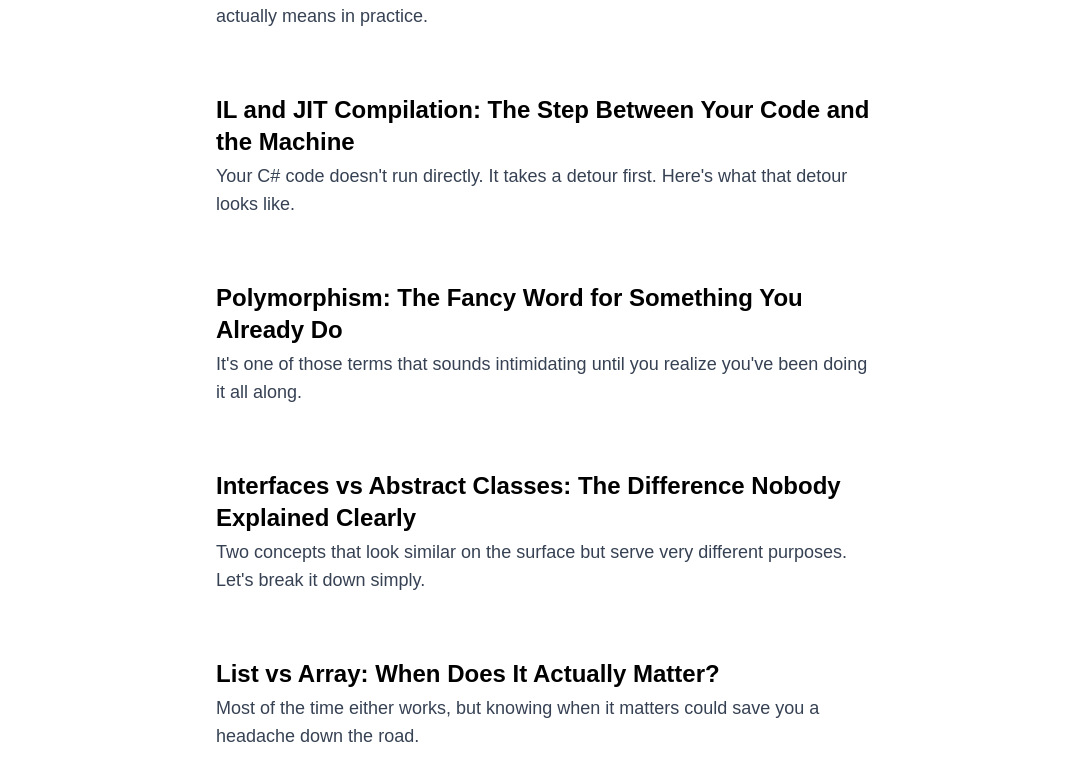
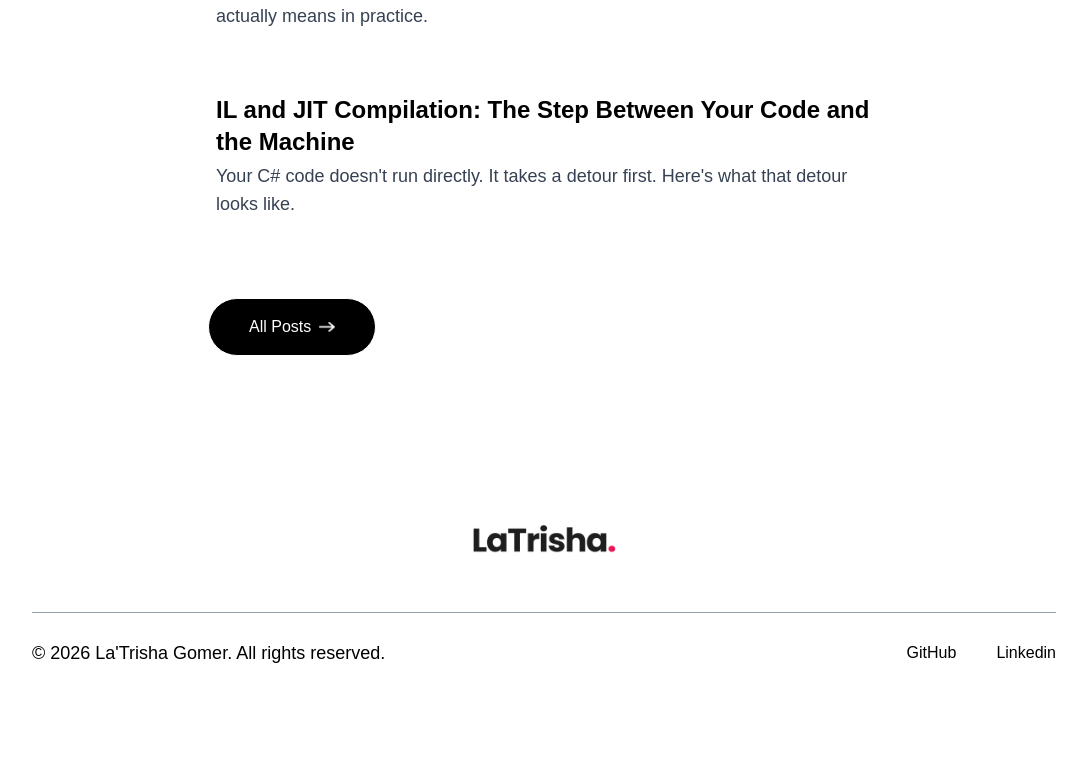
Before and after one commit to LaTrishaGomer/latrisha-gomer, a Next.js app: page / in a window 1280 px wide. Shown: the part 1314-2096 px from the top of the page, without its empty margins (96-1183 px from the left). After the commit the page ends 2007 px from the top, so only its background shows below. Built offline with nearby package versions, Linux system fonts and the light colour scheme; a web font is replaced by a local one.

Commit message:
limit posts on homepage and hide all posts button on blog index page

```diff
--- a/app/components/Blog.jsx
+++ b/app/components/Blog.jsx
@@ -4,7 +4,7 @@ import React from 'react'
 import { Github, ExternalLink } from 'lucide-react'
 import Link from 'next/link'
 
-const Blog = () => {
+const Blog = ({ limit, showButton }) => {
   return (
      <div id='blog' className='w-full px-[12%] py-10 scroll-mt-20'>
       <h4 className='mb-2 text-lg font-ovo max-w-2xl mx-auto'>The blog</h4>
@@ -18,7 +18,7 @@ const Blog = () => {
 
       {/*</div><div className='flex flex-col gap-16 my-10 max-w-6xl mx-auto'>*/}
         <div className='flex flex-col gap-12 my-10 max-w-2xl mx-auto'>
-        {workData.map((project, index) => (
+        {(limit ? workData.slice(0, limit) : workData).map((project, index) => (
           <div key={index} className='flex flex-col gap-4'>
             {/* Project Image */}
             {/*<div
@@ -71,11 +71,11 @@ const Blog = () => {
             </div>
           </div>
         ))}
-           <div className='flex flex-col sm:flex-row items-center gap-4 mt-4'>
+           {showButton && (<div className='flex flex-col sm:flex-row items-center gap-4 mt-4'>
         <a href="/blog"
         className='px-10 py-3 border border-white rounded-full bg-black text-white flex items-center gap-2'>
             All Posts <Image src={assets.right_arrow_bold_dark} alt="" className='w-4' /></a>
-    </div>
+    </div>)}
       </div>
     </div>
   )
--- a/app/page.js
+++ b/app/page.js
@@ -14,7 +14,7 @@ export default function Home() {
     <Header />
     {/*<About />*/}
     {/*<Services />*/}
-    <Blog />
+    <Blog limit={4} showButton={true} />
     {/*<Contact />*/}
     <Footer />
     </>
```
